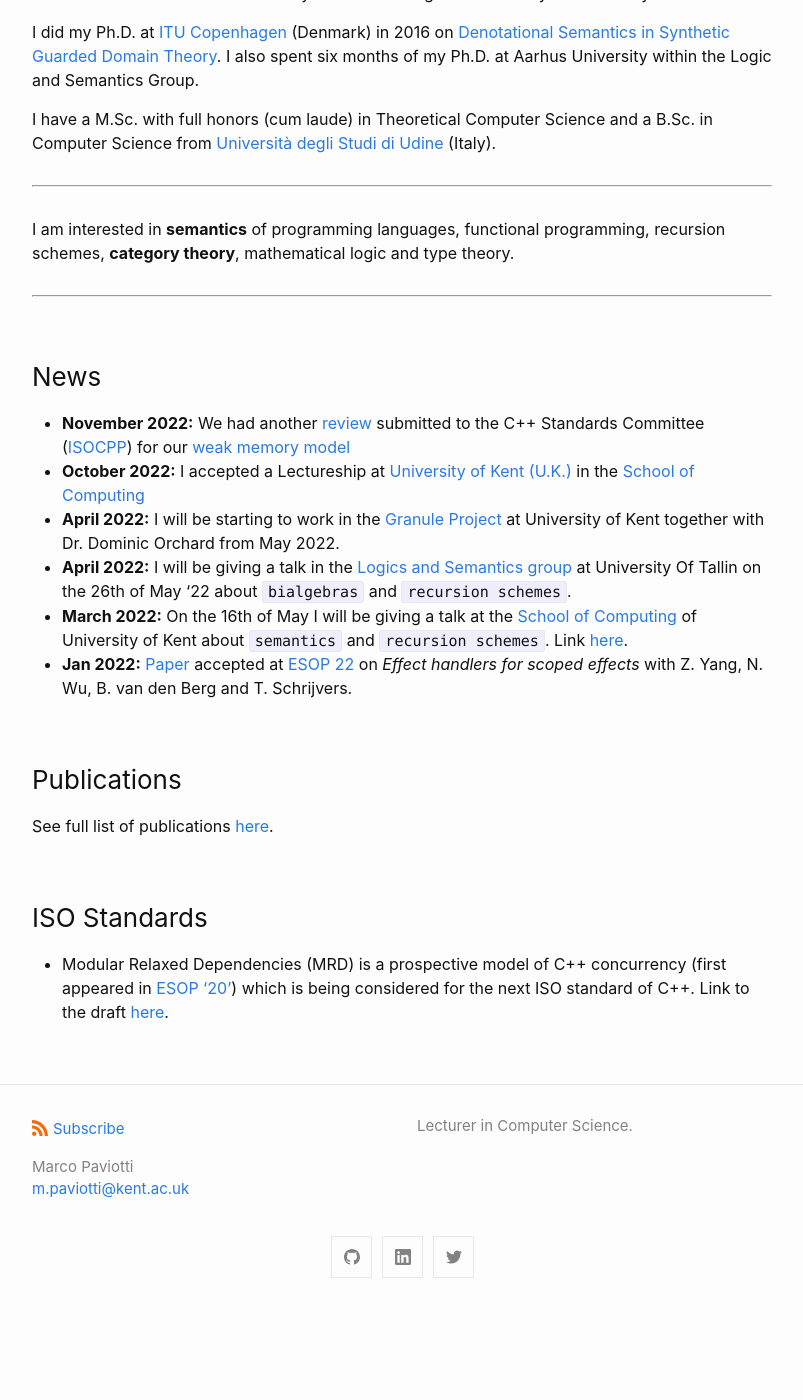
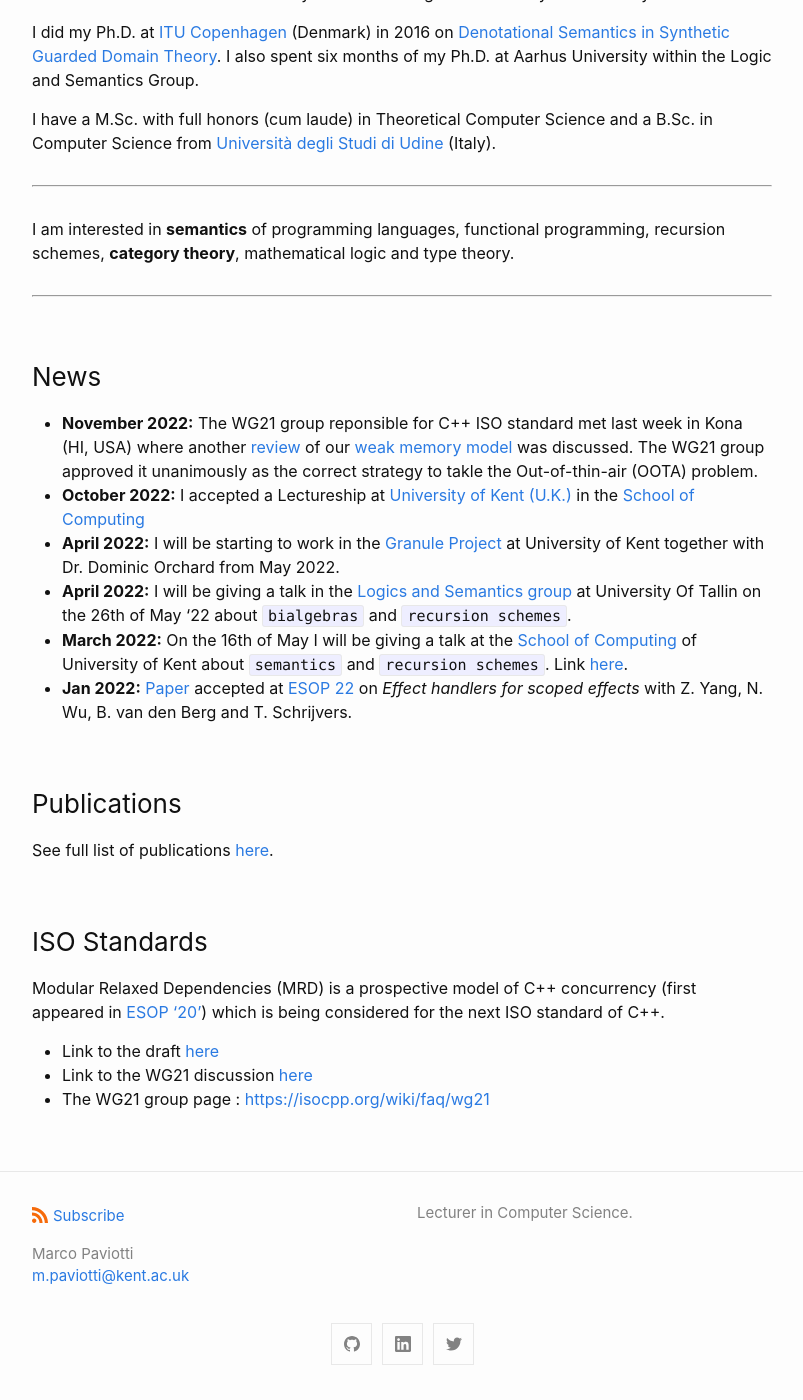
Before and after one commit to mpaviotti/mpaviotti.github.com, a Jekyll site: the page built from index.markdown, in a window 1280 px wide and 1400 px high, scrolled down 372 px. Shown: the whole window, without its empty margins (238-1041 px from the left). Built offline with Jekyll 4.4.1, drawn with Linux system fonts in a browser that asks for light colours; before the commit the page ends 1685 px from its top, so only the background shows below that.

Commit message:
More links for WG21

```diff
--- a/index.markdown
+++ b/index.markdown
@@ -34,7 +34,7 @@ theory.
 ---
 
 ### News
-- **November 2022:** We had another [review](https://graymalk.in/iso-papers/p1780/p1780r2.html) submitted to the C++ Standards Committee ([ISOCPP](https://www.open-std.org/jtc1/sc22/wg21/)) for our [weak memory model](https://link.springer.com/content/pdf/10.1007/978-3-030-44914-8_22.pdf)
+- **November 2022:** The WG21 group reponsible for C++ ISO standard met last week in Kona (HI, USA) where another [review](https://graymalk.in/iso-papers/p1780/p1780r2.html) of our [weak memory model](https://link.springer.com/content/pdf/10.1007/978-3-030-44914-8_22.pdf) was discussed. The WG21 group approved it unanimously as the correct strategy to takle the Out-of-thin-air (OOTA) problem.
 - **October 2022:** I accepted a Lectureship at [University of Kent (U.K.)](https://www.kent.ac.uk) in the [School of Computing](https://www.kent.ac.uk/computing)
 - **April 2022:** I will be starting to work in the [Granule Project](https://granule-project.github.io) at University of Kent together with Dr. Dominic Orchard from May 2022.
 - **April 2022:** I will be giving a talk in the [Logics and Semantics group](https://cs.ioc.ee/lsg/tsem/) at University Of Tallin on the 26th of May '22 about `bialgebras` and `recursion schemes`.
@@ -48,4 +48,7 @@ See full list of publications [here]({% link publications.markdown %}).
 
 ### ISO Standards
 
-- Modular Relaxed Dependencies (MRD) is a prospective model of C++ concurrency (first appeared in [ESOP '20'](https://link.springer.com/content/pdf/10.1007/978-3-030-44914-8_22.pdf)) which is being considered for the next ISO standard of C++. Link to the draft [here](https://graymalk.in/iso-papers/p1780/p1780r2.html).
+Modular Relaxed Dependencies (MRD) is a prospective model of C++ concurrency (first appeared in [ESOP '20'](https://link.springer.com/content/pdf/10.1007/978-3-030-44914-8_22.pdf)) which is being considered for the next ISO standard of C++.
+- Link to the draft [here](https://graymalk.in/iso-papers/p1780/p1780r2.html)
+- Link to the WG21 discussion [here](https://eur01.safelinks.protection.outlook.com/?url=https%3A%2F%2Fgithub.com%2Fcplusplus%2Fpapers%2Fissues%2F554%23issuecomment-1311093994&amp;data=05%7C01%7CM.Paviotti%40kent.ac.uk%7C5e1fff970b0a4039205008dac71af6b3%7C51a9fa563f32449aa7213e3f49aa5e9a%7C0%7C0%7C638041215860503967%7CUnknown%7CTWFpbGZsb3d8eyJWIjoiMC4wLjAwMDAiLCJQIjoiV2luMzIiLCJBTiI6Ik1haWwiLCJXVCI6Mn0%3D%7C3000%7C%7C%7C&amp;sdata=V1PRIBvid5UxHNvEI2aOq2Rp4Sq9voNbcjb5rCEJ4sk%3D&amp;reserved=0)
+- The WG21 group page : [https://isocpp.org/wiki/faq/wg21](https://isocpp.org/wiki/faq/wg21)
```
